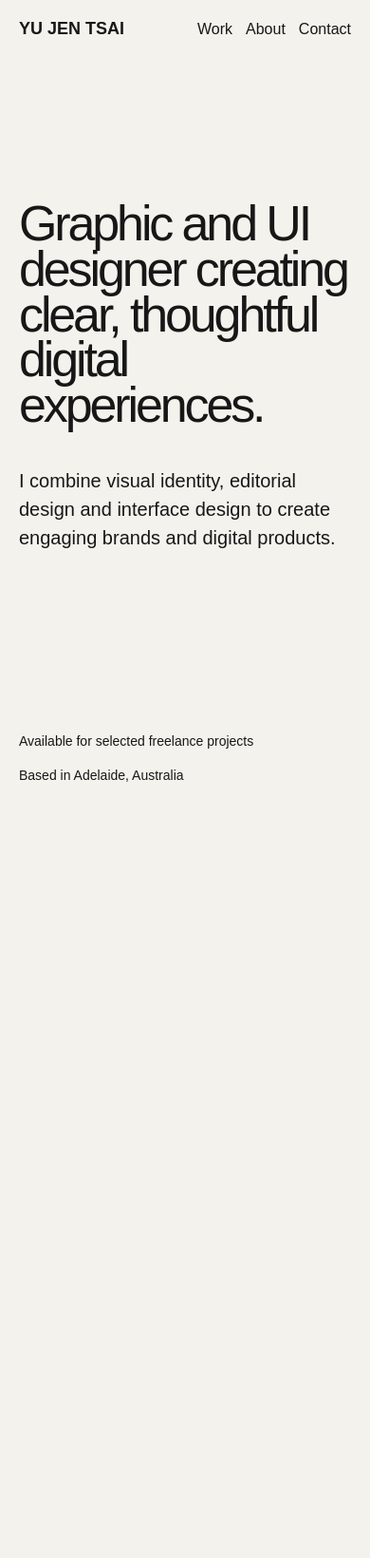
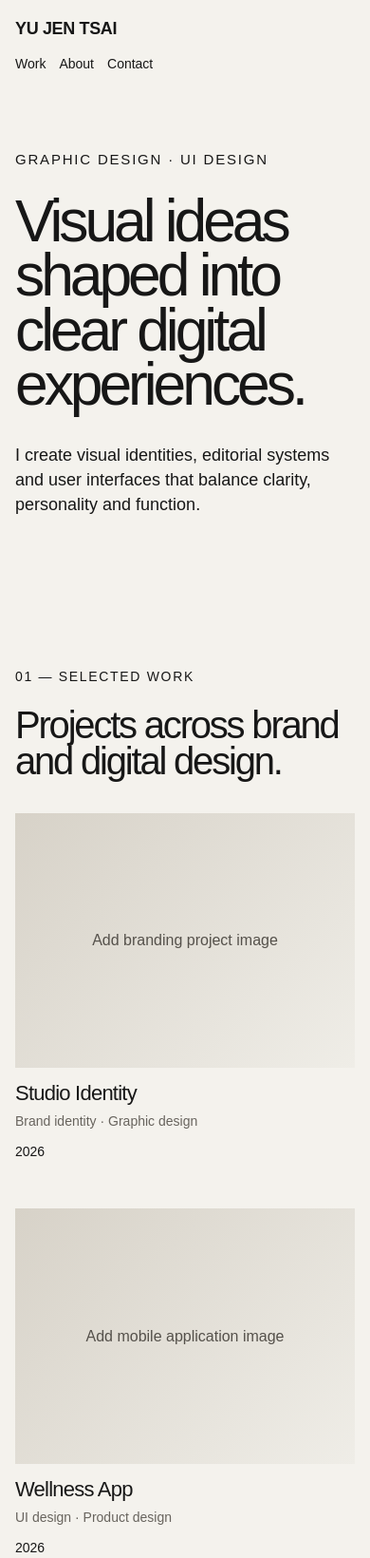
Before and after one commit to YUJEN-design/YUJEN-design.github.io, a plain HTML site: page index.html in a window 390 px wide. Shown: the top 1640 px of the page at 95% size. Before the commit the page ends 844 px from the top, so only its background shows below. Drawn offline with Linux system fonts and the light colour scheme.

Commit message:
Enhance HTML structure and SEO metadata
Updated the title and added a meta description for SEO. Improved the structure of the HTML document by organizing sections and adding links.

```diff
--- a/index.html
+++ b/index.html
@@ -8,125 +8,185 @@
     content="width=device-width, initial-scale=1.0"
   >
 
-  <title> YU JEN TSAI — Graphic & UI Designer</title>
+  <meta
+    name="description"
+    content="Graphic and UI design portfolio featuring branding, editorial design and digital product design."
+  >
 
-  <style>
-    * {
-      box-sizing: border-box;
-    }
+  <title>YU JEN TSAI — Graphic & UI Designer</title>
 
-    body {
-      margin: 0;
-      min-height: 100vh;
-      font-family: Arial, Helvetica, sans-serif;
-      background: #f4f2ed;
-      color: #171717;
-    }
-
-    main {
-      min-height: 100vh;
-      display: flex;
-      flex-direction: column;
-      justify-content: space-between;
-      padding: 32px;
-    }
-
-    nav {
-      display: flex;
-      justify-content: space-between;
-      align-items: center;
-    }
-
-    .name {
-      font-size: 18px;
-      font-weight: 700;
-    }
-
-    .nav-links {
-      display: flex;
-      gap: 24px;
-    }
-
-    .nav-links a {
-      color: inherit;
-      text-decoration: none;
-    }
-
-    .hero {
-      max-width: 1100px;
-      margin: 120px 0;
-    }
-
-    h1 {
-      max-width: 1000px;
-      margin: 0;
-      font-size: clamp(52px, 9vw, 140px);
-      font-weight: 500;
-      line-height: 0.92;
-      letter-spacing: -0.06em;
-    }
-
-    .intro {
-      max-width: 560px;
-      margin-top: 40px;
-      font-size: 20px;
-      line-height: 1.5;
-    }
-
-    footer {
-      display: flex;
-      justify-content: space-between;
-      gap: 20px;
-      font-size: 14px;
-    }
-
-    @media (max-width: 700px) {
-      main {
-        padding: 20px;
-      }
-
-      .nav-links {
-        gap: 14px;
-      }
-
-      .hero {
-        margin: 100px 0;
-      }
-
-      footer {
-        flex-direction: column;
-      }
-    }
-  </style>
+  <link rel="stylesheet" href="css/style.css">
 </head>
 
 <body>
+  <header class="site-header">
+    <div class="container navigation">
+      <a class="logo" href="index.html">
+        YU JEN TSAI
+      </a>
+
+      <nav class="nav-links" aria-label="Main navigation">
+        <a href="#work">Work</a>
+        <a href="#about">About</a>
+        <a href="mailto:f0253039@gmail.com">Contact</a>
+      </nav>
+    </div>
+  </header>
+
   <main>
-    <nav>
-      <div class="name">YU JEN TSAI</div>
+    <section class="hero">
+      <div class="container">
+        <p class="hero-label">
+          Graphic Design · UI Design
+        </p>
 
-      <div class="nav-links">
-        <a href="#">Work</a>
-        <a href="#">About</a>
-        <a href="mailto:f0253039@gmail.com">Contact</a>
+        <h1 class="hero-title">
+          Visual ideas shaped into clear digital experiences.
+        </h1>
+
+        <p class="hero-description">
+          I create visual identities, editorial systems and user interfaces
+          that balance clarity, personality and function.
+        </p>
       </div>
-    </nav>
-
-    <section class="hero">
-      <h1>
-        Graphic and UI designer creating clear, thoughtful digital experiences.
-      </h1>
-
-      <p class="intro">
-        I combine visual identity, editorial design and interface design
-        to create engaging brands and digital products.
-      </p>
     </section>
 
-    <footer>
-      <span>Available for selected freelance projects</span>
-      <span>Based in Adelaide, Australia</span>
-    </footer>
+    <section class="section" id="work">
+      <div class="container">
+        <div class="section-heading">
+          <p class="section-number">
+            01 — Selected work
+          </p>
+
+          <h2 class="section-title">
+            Projects across brand and digital design.
+          </h2>
+        </div>
+
+        <div class="project-grid">
+          <a class="project-card" href="#">
+            <div class="project-image">
+              <div class="project-placeholder">
+                Add branding project image
+              </div>
+            </div>
+
+            <div class="project-info">
+              <div>
+                <h3 class="project-name">
+                  Studio Identity
+                </h3>
+
+                <p class="project-category">
+                  Brand identity · Graphic design
+                </p>
+              </div>
+
+              <p class="project-year">
+                2026
+              </p>
+            </div>
+          </a>
+
+          <a class="project-card" href="#">
+            <div class="project-image">
+              <div class="project-placeholder">
+                Add mobile application image
+              </div>
+            </div>
+
+            <div class="project-info">
+              <div>
+                <h3 class="project-name">
+                  Wellness App
+                </h3>
+
+                <p class="project-category">
+                  UI design · Product design
+                </p>
+              </div>
+
+              <p class="project-year">
+                2026
+              </p>
+            </div>
+          </a>
+
+          <a class="project-card" href="#">
+            <div class="project-image">
+              <div class="project-placeholder">
+                Add editorial project image
+              </div>
+            </div>
+
+            <div class="project-info">
+              <div>
+                <h3 class="project-name">
+                  Culture Journal
+                </h3>
+
+                <p class="project-category">
+                  Editorial design · Art direction
+                </p>
+              </div>
+
+              <p class="project-year">
+                2025
+              </p>
+            </div>
+          </a>
+
+          <a class="project-card" href="#">
+            <div class="project-image">
+              <div class="project-placeholder">
+                Add website project image
+              </div>
+            </div>
+
+            <div class="project-info">
+              <div>
+                <h3 class="project-name">
+                  Creative Platform
+                </h3>
+
+                <p class="project-category">
+                  Web design · UI design
+                </p>
+              </div>
+
+              <p class="project-year">
+                2025
+              </p>
+            </div>
+          </a>
+        </div>
+      </div>
+    </section>
+
+    <section class="section about-preview" id="about">
+      <div class="container about-grid">
+        <p class="about-title">
+          02 — About
+        </p>
+
+        <p class="about-text">
+          I use typography, layout and interface systems to turn complex
+          ideas into approachable visual experiences.
+        </p>
+      </div>
+    </section>
   </main>
+
+  <footer class="site-footer">
+    <div class="container footer-content">
+      <span>
+        Available for freelance opportunities
+      </span>
+
+      <a href="mailto:f0253039@gmail.com">
+        f0253039@gmail.com
+      </a>
+    </div>
+  </footer>
 </body>
 </html>
```
